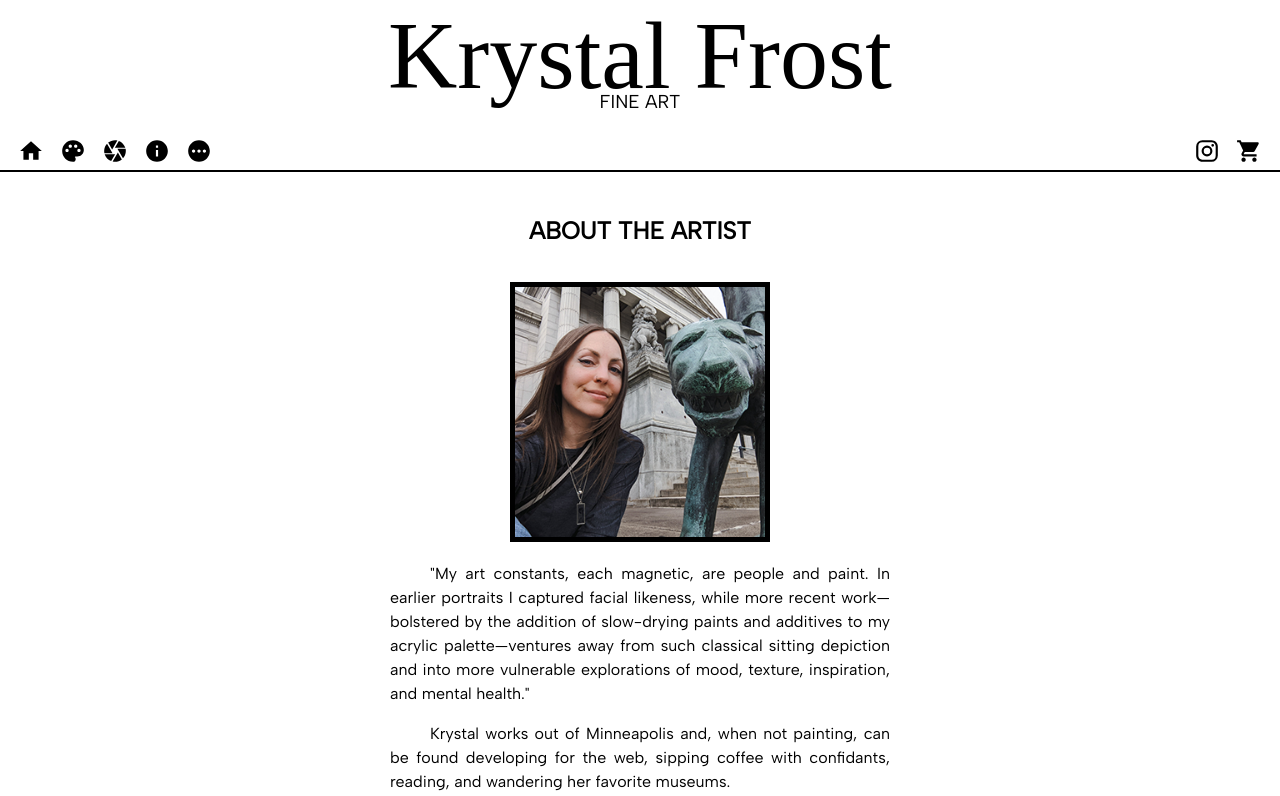
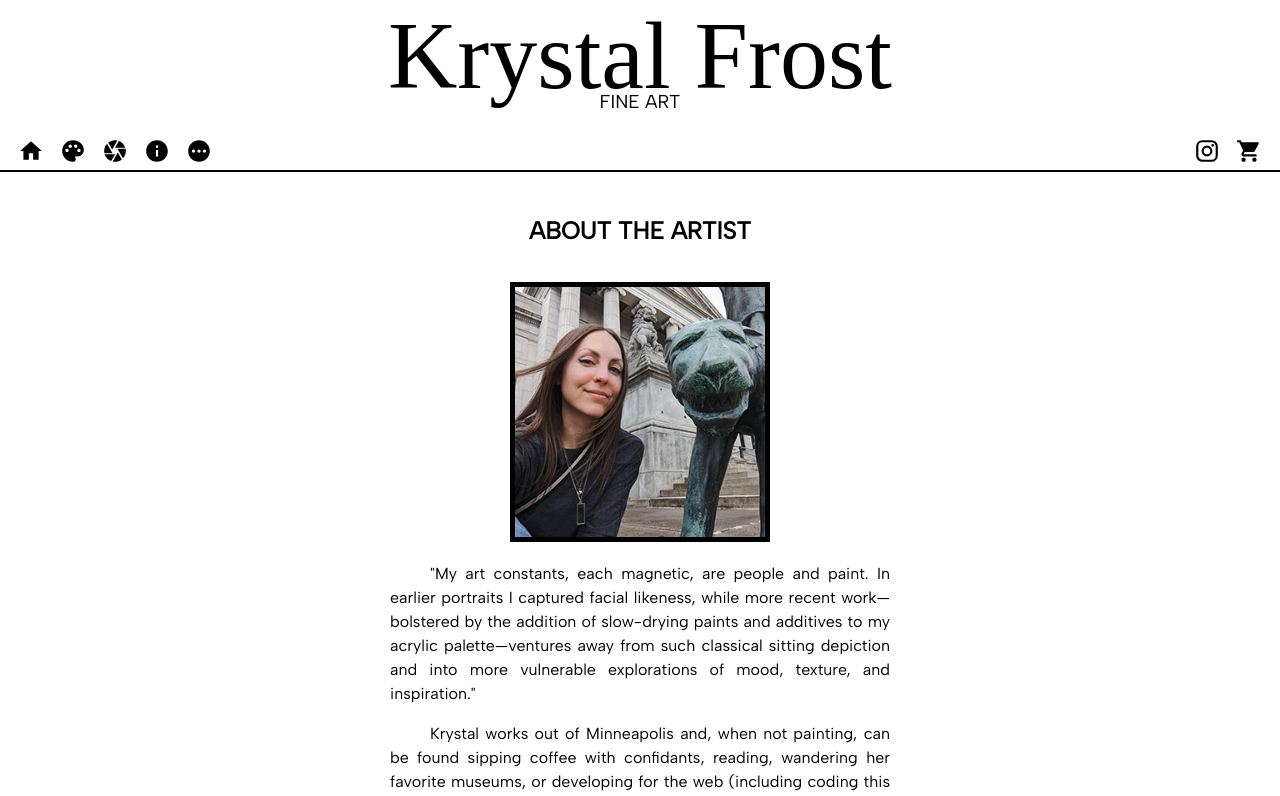
Before and after one commit to librarykrystal/art-portfolio, a React (Create React App) app: page /#/about in a window 1280 px wide. Shown: the top 796 px of the page. Built offline with nearby package versions, Linux system fonts and the light colour scheme; a web font is replaced by a local one.

Commit message:
Updated about blurb.

```diff
--- a/src/components/About/About.jsx
+++ b/src/components/About/About.jsx
@@ -49,10 +49,10 @@ function About() {
         <img className="aboutPhoto" src={selfPhoto}></img>
         <div className="intro">
           <Typography variant="body1" mt={0} mb={2} sx={{ textIndent: "40px", textAlign: "justify"}}gutterBottom>
-          "My art constants, each magnetic, are people and paint.  In earlier portraits I captured facial likeness, while more recent work—bolstered by the addition of slow-drying paints and additives to my acrylic palette—ventures away from such classical sitting depiction and into more vulnerable explorations of mood, texture, inspiration, and mental health."
+          "My art constants, each magnetic, are people and paint.  In earlier portraits I captured facial likeness, while more recent work—bolstered by the addition of slow-drying paints and additives to my acrylic palette—ventures away from such classical sitting depiction and into more vulnerable explorations of mood, texture, and inspiration."
           </Typography>
           <Typography variant="body1" mt={0} mb={0} sx={{ textIndent: "40px", textAlign: "justify"}}gutterBottom>
-          Krystal works out of Minneapolis and, when not painting, can be found developing for the web, sipping coffee with confidants, reading, and wandering her favorite museums.
+          Krystal works out of Minneapolis and, when not painting, can be found sipping coffee with confidants, reading, wandering her favorite museums, or developing for the web (including coding this website from scratch).
           </Typography>
         </div>
       </div>
```
